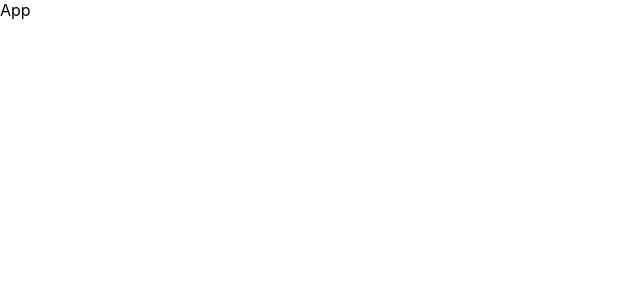
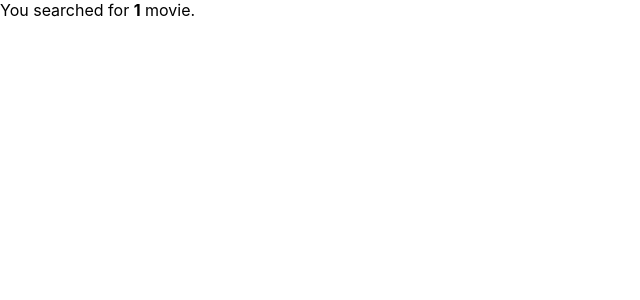
Before and after one commit to shubho0908/React-Movie-App, a React (Create React App) app: page /movie/1 in a window 1280 px wide. Shown: the top 300 px of the page, without its empty margins (0-640 px from the left). Built offline with nearby package versions, Linux system fonts and the light colour scheme.

Commit message:
router setup

```diff
--- a/package.json
+++ b/package.json
@@ -8,6 +8,7 @@
     "@testing-library/user-event": "^13.5.0",
     "react": "^18.2.0",
     "react-dom": "^18.2.0",
+    "react-router-dom": "^6.8.1",
     "react-scripts": "5.0.1",
     "web-vitals": "^2.1.4"
   },
--- a/src/App.js
+++ b/src/App.js
@@ -1,9 +1,23 @@
-import React from 'react'
+import React from "react";
+import Home from "./Home";
+import DetailPage from './DetailPage'
+import Error from "./Error";
+import { BrowserRouter, Routes, Route } from "react-router-dom";
 
 const App = () => {
   return (
-    <div>App</div>
-  )
-}
+    <>
+      <BrowserRouter>
+        <Routes>
+          <Route exact path="/" element={<Home/>}/>
 
-export default App
+          {/* The "id" in the path can be anything */}
+          <Route exact path="movie/:id" element={<DetailPage/>}/>
+          <Route exact path="*" element={<Error/>}/>
+        </Routes>
+      </BrowserRouter>
+    </>
+  );
+};
+
+export default App;
--- a/src/DetailPage.js
+++ b/src/DetailPage.js
@@ -1,8 +1,10 @@
 import React from 'react'
+import { useParams } from 'react-router-dom'
 
 const DetailPage = () => {
+  const {id} = useParams()
   return (
-    <div>DetailPage</div>
+    <div>You searched for <b>{id}</b> movie.</div>
   )
 }
 
--- /dev/null
+++ b/src/Error.js
@@ -0,0 +1,11 @@
+import React from 'react'
+
+const Error = () => {
+  return (
+    <>
+    ERROR!!
+    </>
+  )
+}
+
+export default Error
```
Also changed, not shown: 1 other file (tests, documents, lock files or other folders).
